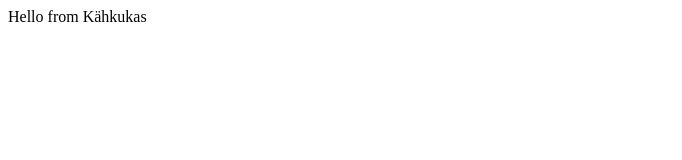
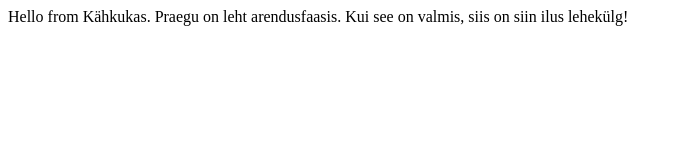
Before and after one commit to mtiganik/Kahkukas---front, a plain HTML site: page index.html in a window 1280 px wide. Shown: the whole page, without its empty margins (0-682 px from the left). Drawn offline with Linux system fonts and the light colour scheme.

Commit message:
changed index text

```diff
--- a/index.html
+++ b/index.html
@@ -6,6 +6,6 @@
   <meta name="verify-paysera" content="a9a5079c2c3e9a57eea89ca6725bfd2a">  <title>Document</title>
 </head>
 <body>
-  Hello from Kähkukas
+  Hello from Kähkukas. Praegu on leht arendusfaasis. Kui see on valmis, siis on siin ilus lehekülg!
 </body>
 </html>
```
